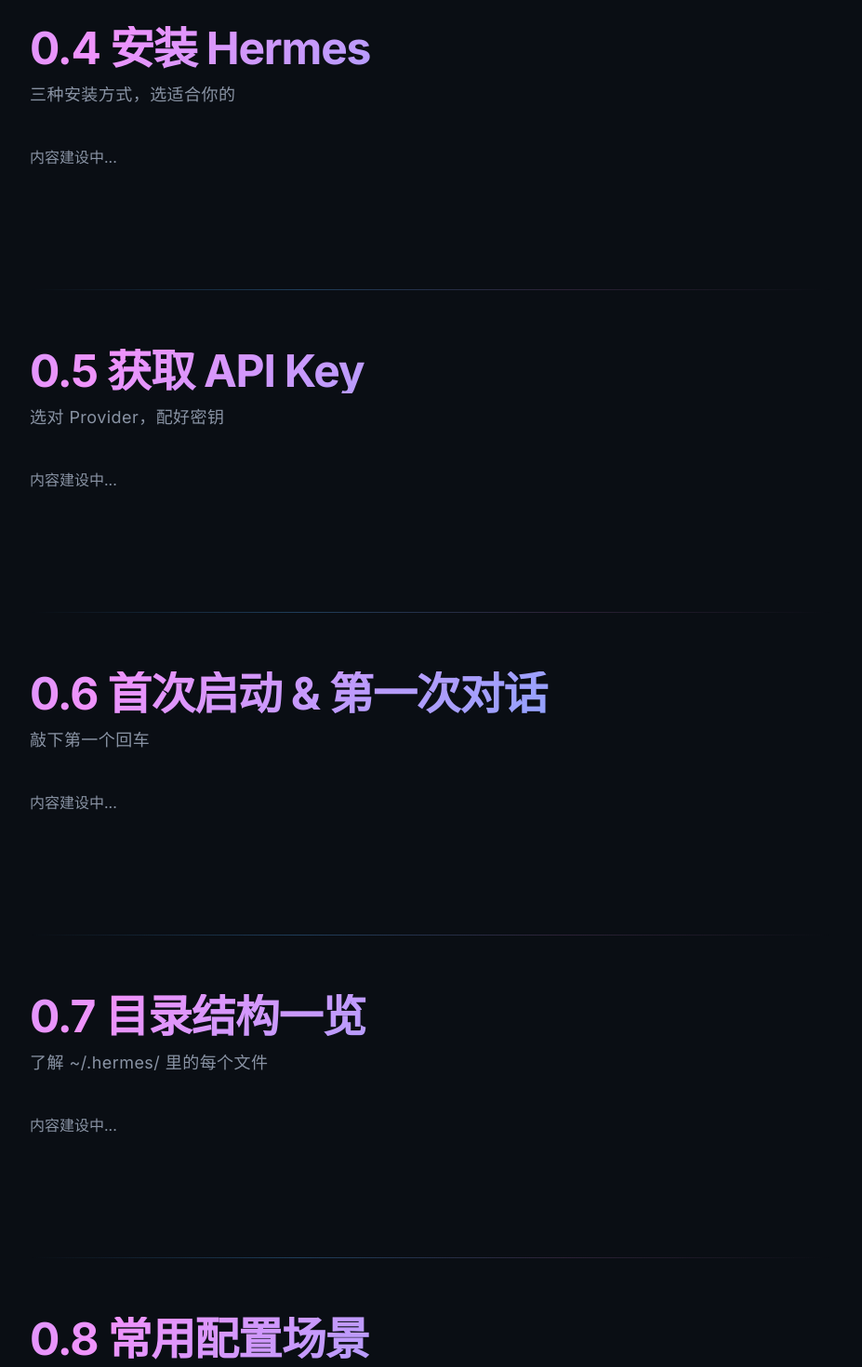
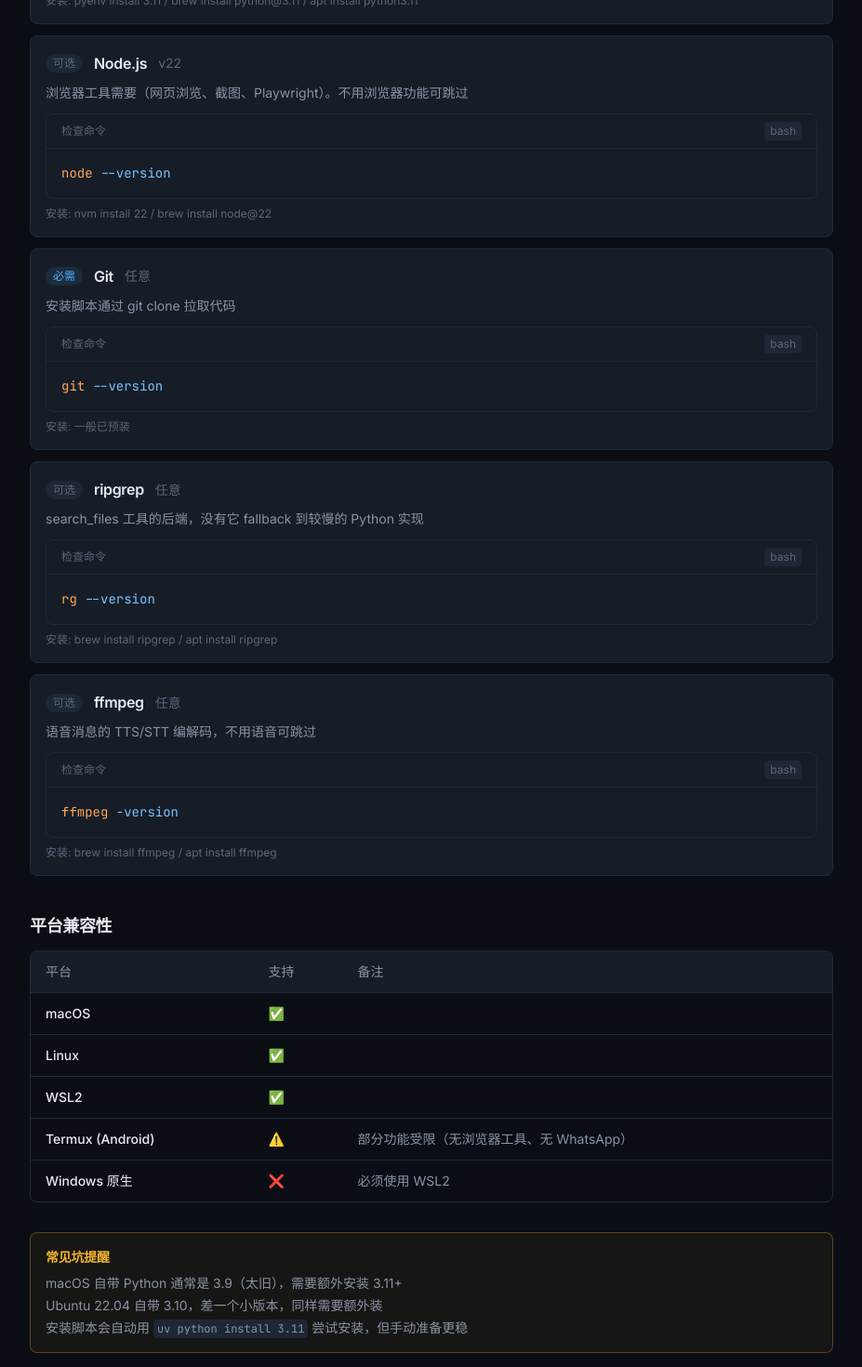
Before and after one commit to HelloiOS2014/my_hermes_study, a React (Vite) app: page / in a window 1280 px wide. Shown: the part 2640-4110 px from the top of the page at 93% size, without its empty margins (296-1223 px from the left). Built offline with nearby package versions, Linux system fonts and the light colour scheme.

Commit message:
feat(layer0): implement Prerequisites section with dependency checklist

```diff
--- a/src/sections/layer0/Prerequisites.tsx
+++ b/src/sections/layer0/Prerequisites.tsx
@@ -1,11 +1,155 @@
 import { Section } from "../../components/layout/Section";
 import { TypewriterTitle } from "../../components/ui/TypewriterTitle";
+import { CodeBlock } from "../../components/ui/CodeBlock";
+
+interface DepItem {
+  name: string;
+  version: string;
+  why: string;
+  check: string;
+  install: string;
+  required: boolean;
+}
+
+const deps: DepItem[] = [
+  {
+    name: "Python",
+    version: "≥ 3.11",
+    why: "Agent 核心运行时，使用了 match 语句、TaskGroup 等 3.11 新特性",
+    check: "python3 --version",
+    install: "pyenv install 3.11 / brew install python@3.11 / apt install python3.11",
+    required: true,
+  },
+  {
+    name: "Node.js",
+    version: "v22",
+    why: "浏览器工具需要（网页浏览、截图、Playwright）。不用浏览器功能可跳过",
+    check: "node --version",
+    install: "nvm install 22 / brew install node@22",
+    required: false,
+  },
+  {
+    name: "Git",
+    version: "任意",
+    why: "安装脚本通过 git clone 拉取代码",
+    check: "git --version",
+    install: "一般已预装",
+    required: true,
+  },
+  {
+    name: "ripgrep",
+    version: "任意",
+    why: "search_files 工具的后端，没有它 fallback 到较慢的 Python 实现",
+    check: "rg --version",
+    install: "brew install ripgrep / apt install ripgrep",
+    required: false,
+  },
+  {
+    name: "ffmpeg",
+    version: "任意",
+    why: "语音消息的 TTS/STT 编解码，不用语音可跳过",
+    check: "ffmpeg -version",
+    install: "brew install ffmpeg / apt install ffmpeg",
+    required: false,
+  },
+];
+
+const platforms = [
+  { name: "macOS", status: "✅", note: "" },
+  { name: "Linux", status: "✅", note: "" },
+  { name: "WSL2", status: "✅", note: "" },
+  { name: "Termux (Android)", status: "⚠️", note: "部分功能受限（无浏览器工具、无 WhatsApp）" },
+  { name: "Windows 原生", status: "❌", note: "必须使用 WSL2" },
+];
 
 export function Prerequisites() {
   return (
     <Section id="prerequisites">
       <TypewriterTitle text="0.3 前置要求" subtitle="安装前确认环境就绪" />
-      <p className="text-text-secondary">内容建设中...</p>
+
+      <div className="space-y-3">
+        {deps.map((dep) => (
+          <div
+            key={dep.name}
+            className="rounded-lg border border-border bg-bg-card p-4"
+          >
+            <div className="flex items-center gap-3">
+              <span
+                className={`rounded-full px-2 py-0.5 text-xs font-medium ${
+                  dep.required
+                    ? "bg-accent/10 text-accent"
+                    : "bg-bg-elevated text-text-muted"
+                }`}
+              >
+                {dep.required ? "必需" : "可选"}
+              </span>
+              <h4 className="font-semibold">{dep.name}</h4>
+              <span className="text-sm text-text-muted">{dep.version}</span>
+            </div>
+            <p className="mt-2 text-sm text-text-secondary">{dep.why}</p>
+            <div className="mt-3">
+              <CodeBlock code={dep.check} lang="bash" title="检查命令" />
+            </div>
+            <p className="mt-2 text-xs text-text-muted">
+              安装: {dep.install}
+            </p>
+          </div>
+        ))}
+      </div>
+
+      {/* Platform compatibility */}
+      <h3 className="mt-10 text-lg font-semibold">平台兼容性</h3>
+      <div className="mt-3 overflow-x-auto rounded-lg border border-border">
+        <table className="w-full text-sm">
+          <thead>
+            <tr className="border-b border-border bg-bg-card">
+              <th className="px-4 py-3 text-left font-medium text-text-secondary">
+                平台
+              </th>
+              <th className="px-4 py-3 text-left font-medium text-text-secondary">
+                支持
+              </th>
+              <th className="px-4 py-3 text-left font-medium text-text-secondary">
+                备注
+              </th>
+            </tr>
+          </thead>
+          <tbody>
+            {platforms.map((p) => (
+              <tr
+                key={p.name}
+                className="border-b border-border last:border-0 hover:bg-bg-card"
+              >
+                <td className="px-4 py-3 font-medium">{p.name}</td>
+                <td className="px-4 py-3">{p.status}</td>
+                <td className="px-4 py-3 text-text-secondary">{p.note}</td>
+              </tr>
+            ))}
+          </tbody>
+        </table>
+      </div>
+
+      {/* Common pitfalls */}
+      <div className="mt-8 rounded-lg border border-warning/30 bg-warning/5 p-4">
+        <h4 className="mb-2 text-sm font-semibold text-warning">
+          常见坑提醒
+        </h4>
+        <ul className="space-y-1 text-sm text-text-secondary">
+          <li>
+            macOS 自带 Python 通常是 3.9（太旧），需要额外安装 3.11+
+          </li>
+          <li>
+            Ubuntu 22.04 自带 3.10，差一个小版本，同样需要额外装
+          </li>
+          <li>
+            安装脚本会自动用{" "}
+            <code className="rounded bg-bg-elevated px-1 py-0.5 font-mono text-xs">
+              uv python install 3.11
+            </code>{" "}
+            尝试安装，但手动准备更稳
+          </li>
+        </ul>
+      </div>
     </Section>
   );
 }
```
